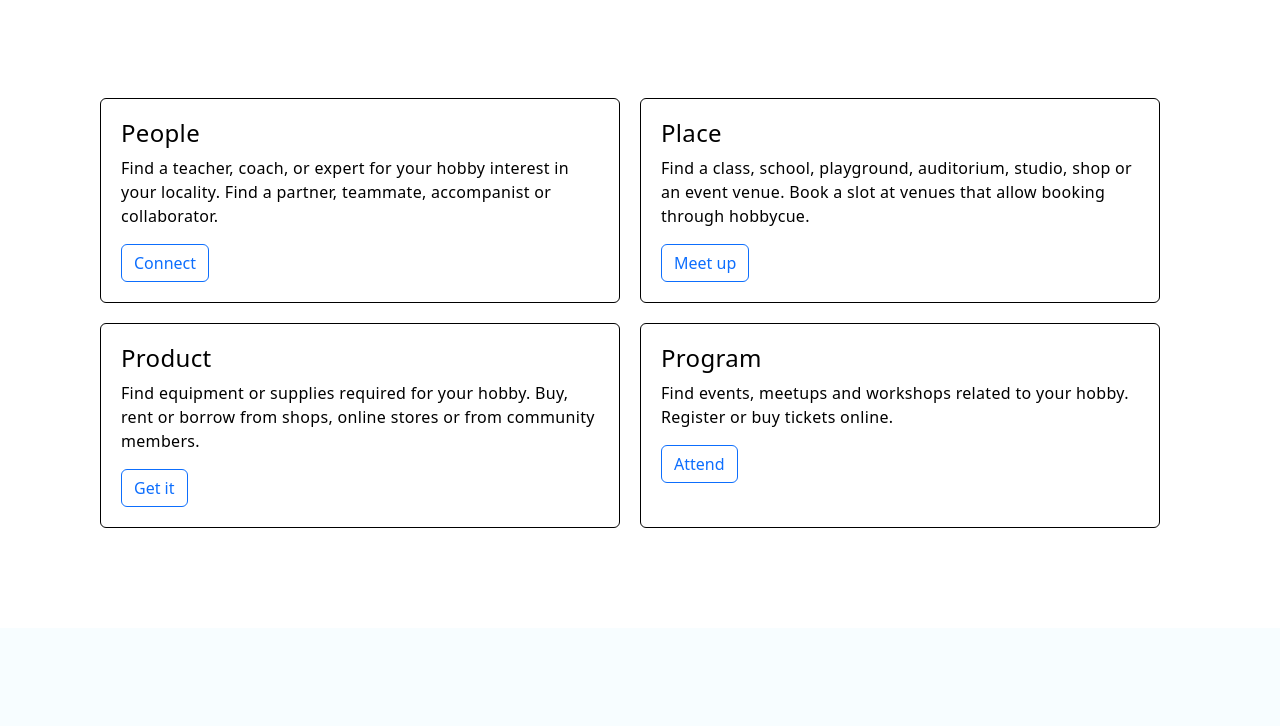
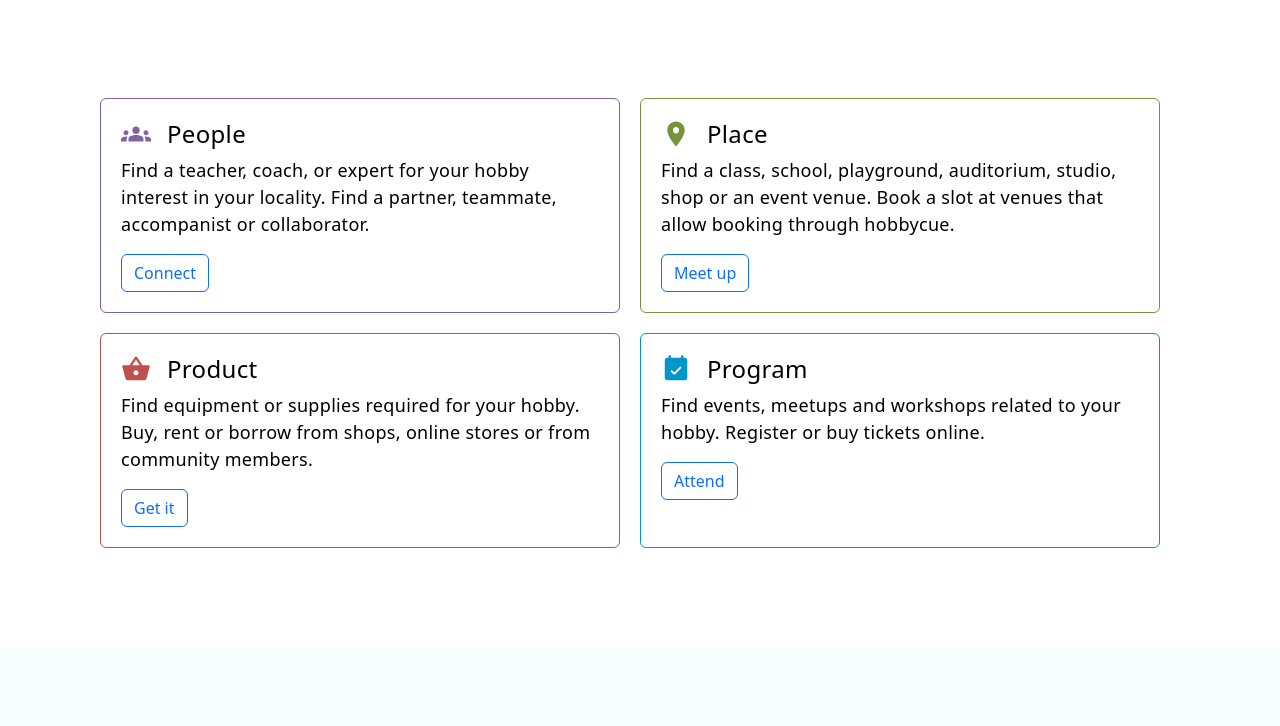
Before and after one commit to KishorBhagat/Banao-task-hobbycue-website, a React (Vite) app: page / in a window 1280 px wide. Shown: the part 802-1528 px from the top of the page. Built offline with nearby package versions, Linux system fonts and the light colour scheme.

Commit message:
feat: added hover effect and icons

```diff
--- a/index.html
+++ b/index.html
@@ -9,5 +9,6 @@
   <body>
     <div id="root"></div>
     <script type="module" src="/src/main.jsx"></script>
+    <script src="https://cdn.jsdelivr.net/npm/bootstrap@5.3.2/dist/js/bootstrap.bundle.min.js" integrity="sha384-C6RzsynM9kWDrMNeT87bh95OGNyZPhcTNXj1NW7RuBCsyN/o0jlpcV8Qyq46cDfL" crossorigin="anonymous"></script>
   </body>
 </html>
--- a/src/components/PageCard.jsx
+++ b/src/components/PageCard.jsx
@@ -1,6 +1,6 @@
 import { useState } from "react";
 
-function PageCard({title, desc, buttonText, theme}) {
+function PageCard({title, desc, buttonText, theme, icon}) {
     const [isHovered, setIsHovered] = useState(false);
   return (
     <div
@@ -13,7 +13,7 @@ function PageCard({title, desc, buttonText, theme}) {
         onMouseEnter={() => setIsHovered(true)}
         onMouseLeave={() => setIsHovered(false)}
     >
-        <h4>{title}</h4>
+        <h4 className="d-flex align-items-center gap-3 f">{icon}<span>{title}</span></h4>
         <p className="desc">{desc}</p>
         <button type="button" className="btn btn-outline-primary">{buttonText}</button>
     </div>
--- /dev/null
+++ b/src/components/icons/IconPeople.jsx
@@ -0,0 +1,17 @@
+function IconPeople() {
+    return (
+        <svg width="40" height="40" viewBox="0 0 40 40" fill="none" xmlns="http://www.w3.org/2000/svg">
+            <g clip-path="url(#clip0_1_4242)">
+                <path d="M20 21.25C22.7167 21.25 25.1167 21.9 27.0667 22.75C28.8667 23.55 30 25.35 30 27.3V30H10V27.3167C10 25.35 11.1333 23.55 12.9333 22.7667C14.8833 21.9 17.2833 21.25 20 21.25ZM6.66667 21.6667C8.5 21.6667 10 20.1667 10 18.3333C10 16.5 8.5 15 6.66667 15C4.83333 15 3.33333 16.5 3.33333 18.3333C3.33333 20.1667 4.83333 21.6667 6.66667 21.6667ZM8.55 23.5C7.93333 23.4 7.31667 23.3333 6.66667 23.3333C5.01667 23.3333 3.45 23.6833 2.03333 24.3C0.8 24.8333 0 26.0333 0 27.3833V30H7.5V27.3167C7.5 25.9333 7.88333 24.6333 8.55 23.5ZM33.3333 21.6667C35.1667 21.6667 36.6667 20.1667 36.6667 18.3333C36.6667 16.5 35.1667 15 33.3333 15C31.5 15 30 16.5 30 18.3333C30 20.1667 31.5 21.6667 33.3333 21.6667ZM40 27.3833C40 26.0333 39.2 24.8333 37.9667 24.3C36.55 23.6833 34.9833 23.3333 33.3333 23.3333C32.6833 23.3333 32.0667 23.4 31.45 23.5C32.1167 24.6333 32.5 25.9333 32.5 27.3167V30H40V27.3833ZM20 10C22.7667 10 25 12.2333 25 15C25 17.7667 22.7667 20 20 20C17.2333 20 15 17.7667 15 15C15 12.2333 17.2333 10 20 10Z" fill="#8064A2" />
+            </g>
+            <defs>
+                <clipPath id="clip0_1_4242">
+                    <rect width="40" height="40" fill="white" />
+                </clipPath>
+            </defs>
+        </svg>
+
+    )
+}
+
+export default IconPeople
--- /dev/null
+++ b/src/components/icons/IconPlace.jsx
@@ -0,0 +1,17 @@
+function IconPlace() {
+    return (
+        <svg width="40" height="40" viewBox="0 0 40 40" fill="none" xmlns="http://www.w3.org/2000/svg">
+            <g clip-path="url(#clip0_1_4263)">
+                <path d="M20.0002 3.33333C13.5502 3.33333 8.3335 8.55 8.3335 15C8.3335 23.75 20.0002 36.6667 20.0002 36.6667C20.0002 36.6667 31.6668 23.75 31.6668 15C31.6668 8.55 26.4502 3.33333 20.0002 3.33333ZM20.0002 19.1667C17.7002 19.1667 15.8335 17.3 15.8335 15C15.8335 12.7 17.7002 10.8333 20.0002 10.8333C22.3002 10.8333 24.1668 12.7 24.1668 15C24.1668 17.3 22.3002 19.1667 20.0002 19.1667Z" fill="#77933C" />
+            </g>
+            <defs>
+                <clipPath id="clip0_1_4263">
+                    <rect width="40" height="40" fill="white" />
+                </clipPath>
+            </defs>
+        </svg>
+
+    )
+}
+
+export default IconPlace
--- /dev/null
+++ b/src/components/icons/IconProduct.jsx
@@ -0,0 +1,17 @@
+function IconProduct() {
+    return (
+        <svg width="40" height="40" viewBox="0 0 40 40" fill="none" xmlns="http://www.w3.org/2000/svg">
+            <g clip-path="url(#clip0_1_4253)">
+                <path d="M28.6832 14.9997L21.3832 4.06636C21.0665 3.5997 20.5332 3.36636 19.9998 3.36636C19.4665 3.36636 18.9332 3.5997 18.6165 4.08303L11.3165 14.9997H3.33317C2.4165 14.9997 1.6665 15.7497 1.6665 16.6664C1.6665 16.8164 1.68317 16.9664 1.73317 17.1164L5.9665 32.5664C6.34984 33.9664 7.63317 34.9997 9.1665 34.9997H30.8332C32.3665 34.9997 33.6498 33.9664 34.0498 32.5664L38.2832 17.1164L38.3332 16.6664C38.3332 15.7497 37.5832 14.9997 36.6665 14.9997H28.6832ZM14.9998 14.9997L19.9998 7.66636L24.9998 14.9997H14.9998ZM19.9998 28.333C18.1665 28.333 16.6665 26.833 16.6665 24.9997C16.6665 23.1664 18.1665 21.6664 19.9998 21.6664C21.8332 21.6664 23.3332 23.1664 23.3332 24.9997C23.3332 26.833 21.8332 28.333 19.9998 28.333Z" fill="#C0504D" />
+            </g>
+            <defs>
+                <clipPath id="clip0_1_4253">
+                    <rect width="40" height="40" fill="white" />
+                </clipPath>
+            </defs>
+        </svg>
+
+    )
+}
+
+export default IconProduct
--- /dev/null
+++ b/src/components/icons/IconProgram.jsx
@@ -0,0 +1,19 @@
+function IconProgram() {
+    return (
+        <svg width="40" height="40" viewBox="0 0 40 40" fill="none" xmlns="http://www.w3.org/2000/svg">
+            <g clip-path="url(#clip0_1_4273)">
+                <rect x="8" y="13" width="24" height="19" fill="#0096C8" />
+                <path d="M26.6667 17.5498C26.1833 17.0665 25.3833 17.0665 24.9 17.5498L17.65 24.7998L15 22.1498C14.5167 21.6665 13.7167 21.6665 13.2333 22.1498C12.75 22.6332 12.75 23.4332 13.2333 23.9165L16.4667 27.1498C17.1167 27.7998 18.1667 27.7998 18.8167 27.1498L26.65 19.3165C27.15 18.8332 27.15 18.0332 26.6667 17.5498ZM31.6667 4.99984H30V3.33317C30 2.4165 29.25 1.6665 28.3333 1.6665C27.4167 1.6665 26.6667 2.4165 26.6667 3.33317V4.99984H13.3333V3.33317C13.3333 2.4165 12.5833 1.6665 11.6667 1.6665C10.75 1.6665 10 2.4165 10 3.33317V4.99984H8.33333C6.48333 4.99984 5.01667 6.49984 5.01667 8.33317L5 31.6665C5 33.4998 6.48333 34.9998 8.33333 34.9998H31.6667C33.5 34.9998 35 33.4998 35 31.6665V8.33317C35 6.49984 33.5 4.99984 31.6667 4.99984ZM30 31.6665H10C9.08333 31.6665 8.33333 30.9165 8.33333 29.9998V13.3332H31.6667V29.9998C31.6667 30.9165 30.9167 31.6665 30 31.6665Z" fill="#0096C8" />
+                <path d="M26.7958 17.3625C26.3125 16.8792 25.5125 16.8792 25.0292 17.3625L17.7792 24.6125L15.1292 21.9625C14.6458 21.4792 13.8458 21.4792 13.3625 21.9625C12.8792 22.4458 12.8792 23.2458 13.3625 23.7292L16.5958 26.9625C17.2458 27.6125 18.2958 27.6125 18.9458 26.9625L26.7792 19.1292C27.2792 18.6458 27.2792 17.8458 26.7958 17.3625Z" fill="white" />
+            </g>
+            <defs>
+                <clipPath id="clip0_1_4273">
+                    <rect width="40" height="40" fill="white" />
+                </clipPath>
+            </defs>
+        </svg>
+
+    )
+}
+
+export default IconProgram
--- a/src/components/sections/AddPage/AddPage.jsx
+++ b/src/components/sections/AddPage/AddPage.jsx
@@ -6,7 +6,7 @@ function AddPage() {
         <div className="add-card rounded d-flex flex-column justify-content-start align-items-start w-100">
             <h4>Add your own</h4>
             <p className='mt-4 mb-4'>Are you a teacher or expert?  Do you sell or rent out equipment, venue or event tickets?  Or, you know someone who should be on hobbycue?  Go ahead and Add your Own page</p>
-            <button type="button" class="btn btn-outline-primary">Primary</button>
+            <button type="button" className="btn btn-outline-primary">Primary</button>
         </div>
     </section>
   )
--- a/src/components/sections/AddPage/addpage.style.css
+++ b/src/components/sections/AddPage/addpage.style.css
@@ -7,3 +7,6 @@ section.add-page{
     padding: 20px;
     border: 1px solid gray;
 }
+.add-card p{
+    font-size: 18px;
+}
--- a/src/components/sections/Pages/Pages.jsx
+++ b/src/components/sections/Pages/Pages.jsx
@@ -1,4 +1,8 @@
 import PageCard from '../../PageCard'
+import IconPeople from '../../icons/IconPeople'
+import IconPlace from '../../icons/IconPlace'
+import IconProduct from '../../icons/IconProduct'
+import IconProgram from '../../icons/IconProgram'
 import './pages.style.css'
 
 const pagesData = [
@@ -6,29 +10,29 @@ const pagesData = [
         title: 'People',
         desc: 'Find a teacher, coach, or expert for your hobby interest in your locality.  Find a partner, teammate, accompanist or collaborator.',
         buttonText: 'Connect',
-        theme: '',
-        icon: ''
+        theme: '#8064A2',
+        icon: <IconPeople />
     },
     {
         title: 'Place',
         desc: 'Find a class, school, playground, auditorium, studio, shop or an event venue.  Book a slot at venues that allow booking through hobbycue.',
         buttonText: 'Meet up',
-        theme: '',
-        icon: ''
+        theme: '#77933C',
+        icon: <IconPlace />
     },
     {
         title: 'Product',
         desc: 'Find equipment or supplies required for your hobby.  Buy, rent or borrow from shops, online stores or from community members.',
         buttonText: 'Get it',
-        theme: '',
-        icon: ''
+        theme: '#C0504D',
+        icon: <IconProduct />
     },
     {
         title: 'Program',
         desc: 'Find events, meetups and workshops related to your hobby.  Register or buy tickets online.',
         buttonText: 'Attend',
-        theme: '',
-        icon: ''
+        theme: '#0096C8',
+        icon: <IconProgram />
     }
 ]
 function Pages() {
--- a/src/components/sections/Pages/pages.style.css
+++ b/src/components/sections/Pages/pages.style.css
@@ -7,6 +7,15 @@ section.pages {
     width: calc(50% - 20px);
     padding: 20px;
     border: 1px solid gray;
+    cursor: pointer;
+    transition: .3s;
+}
+.page-card p{
+    font-size: 18px;
+}
+.page-card svg{
+    height: 30px;
+    width: 30px;
 }
 .card-btn{
     border: 1px solid pink;
```
